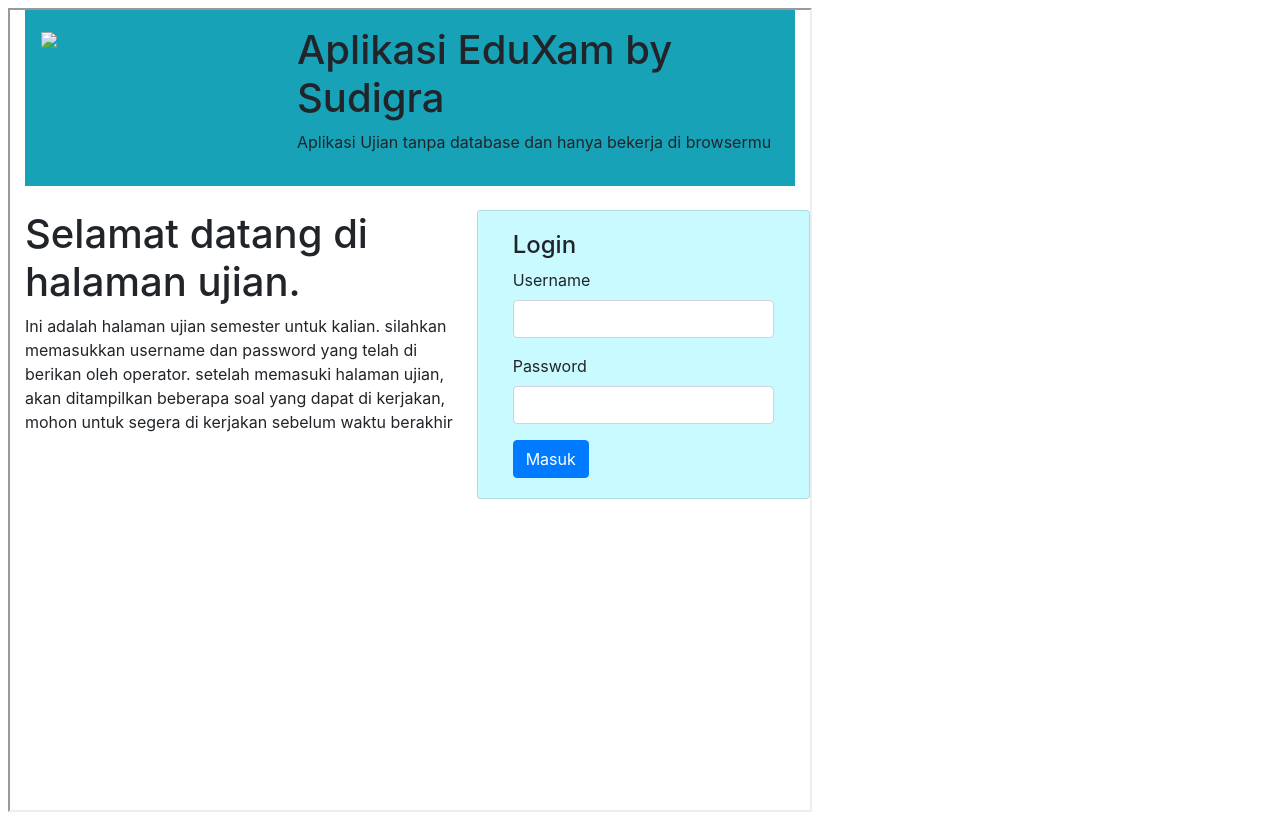
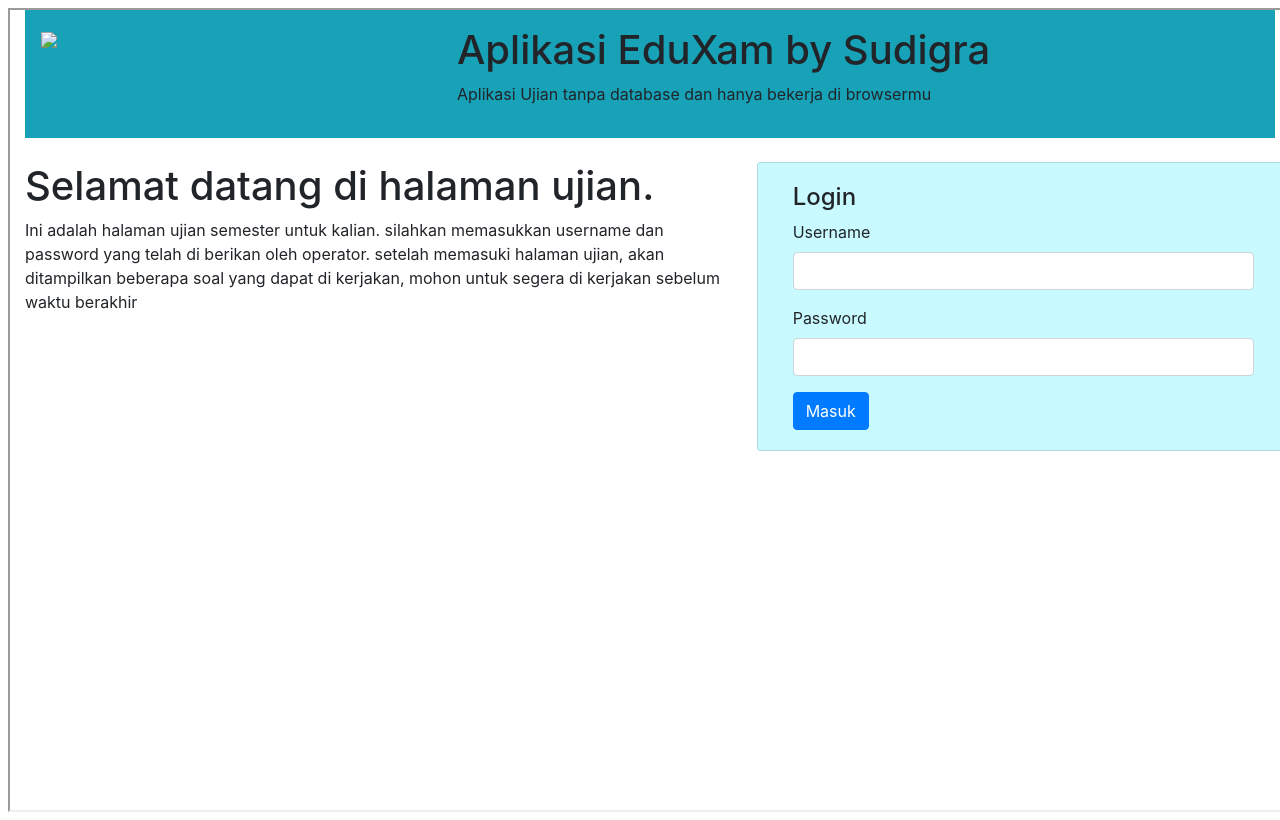
Before and after one commit to sudigra/EduXam, a plain HTML site: page index.html in a window 1280 px wide. Drawn offline with nearby package versions, Linux system fonts and the light colour scheme.

Commit message:
Update index.html

```diff
--- a/index.html
+++ b/index.html
@@ -1 +1 @@
-<iframe src='test/index.html' style='margin:0px; width:100vh; height:100vh;'></iframe>
+<iframe src='test/index.html' style='margin:0px; width:100vw; height:100vh;'></iframe>
```
